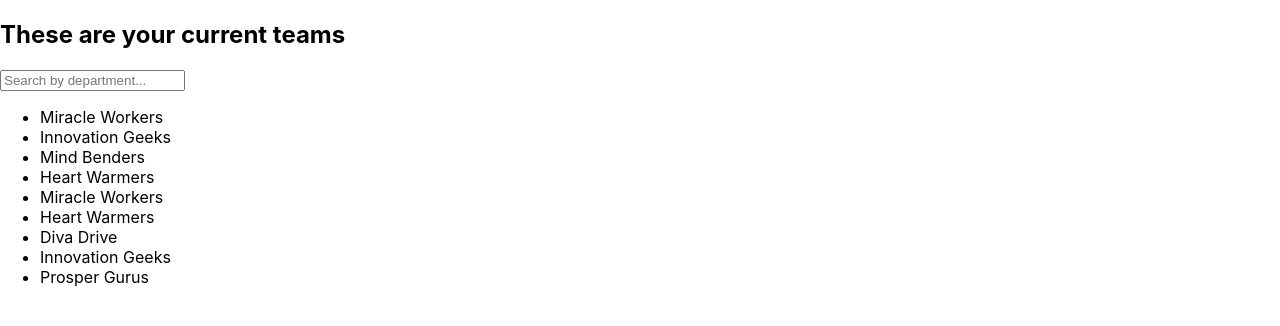
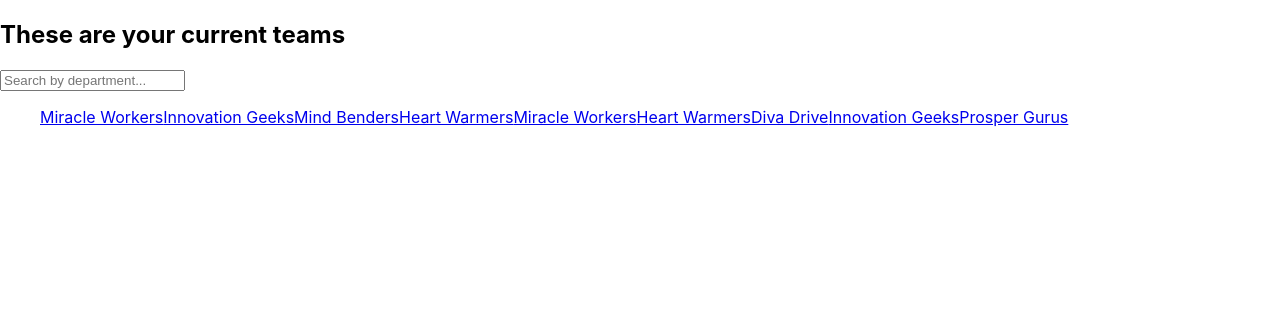
Before and after one commit to elireiner/meeting-app-static, a React (Create React App) app: page /teams in a window 1280 px wide. Shown: the top 326 px of the page. Built offline with nearby package versions, Linux system fonts and the light colour scheme.

Commit message:
Add link to team page

```diff
--- a/src/components/TeamLink/TeamLink.js
+++ b/src/components/TeamLink/TeamLink.js
@@ -1,9 +1,15 @@
 import React from 'react';
+import { Link } from 'react-router-dom';
 
-export default class TeamLink extends React.Component{
-    render(){
+export default class TeamLink extends React.Component {
+    render() {
+        console.log(this.props)
+        const newTo = {
+            pathname: `team/${this.props._id}`,
+            team: this.props
+        };
         return (
-        <li>{this.props.name}</li>
+            <Link to={newTo}>{this.props.name}</Link>
         )
     }
 }
```
